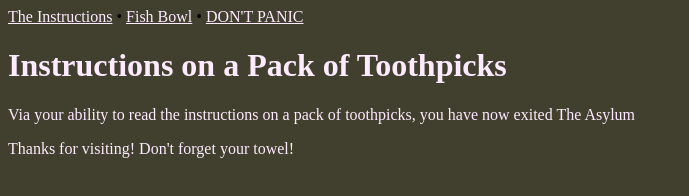
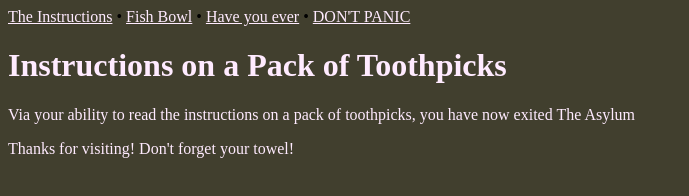
Before and after one commit to instructionsonapackoftoothpicks/instructionsonapackoftoothpicks.github.io, a plain HTML site: page index.html in a window 1280 px wide. Shown: the whole page, without its empty margins (0-689 px from the left). Drawn offline with Linux system fonts and the light colour scheme.

Commit message:
added have you ever

```diff
--- a/index.html
+++ b/index.html
@@ -11,6 +11,8 @@
             <a href="instructions.html">The Instructions</a>
             &bull;
             <a href="fishbowl.html">Fish Bowl</a>
+            &bull;
+            <a href="haveyouever.html">Have you ever</a>
             &bull;
             <a href="dontpanic.html">DON'T PANIC</a>
 
```
